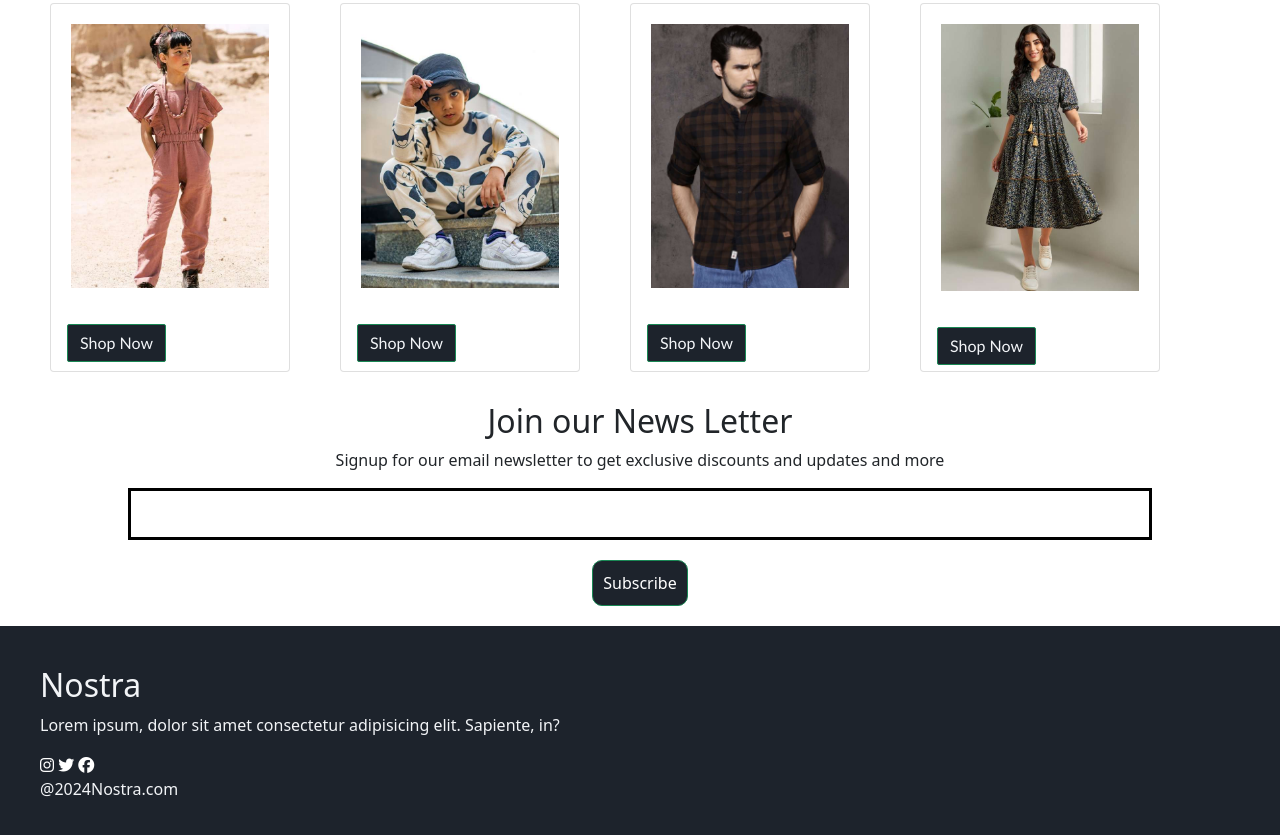
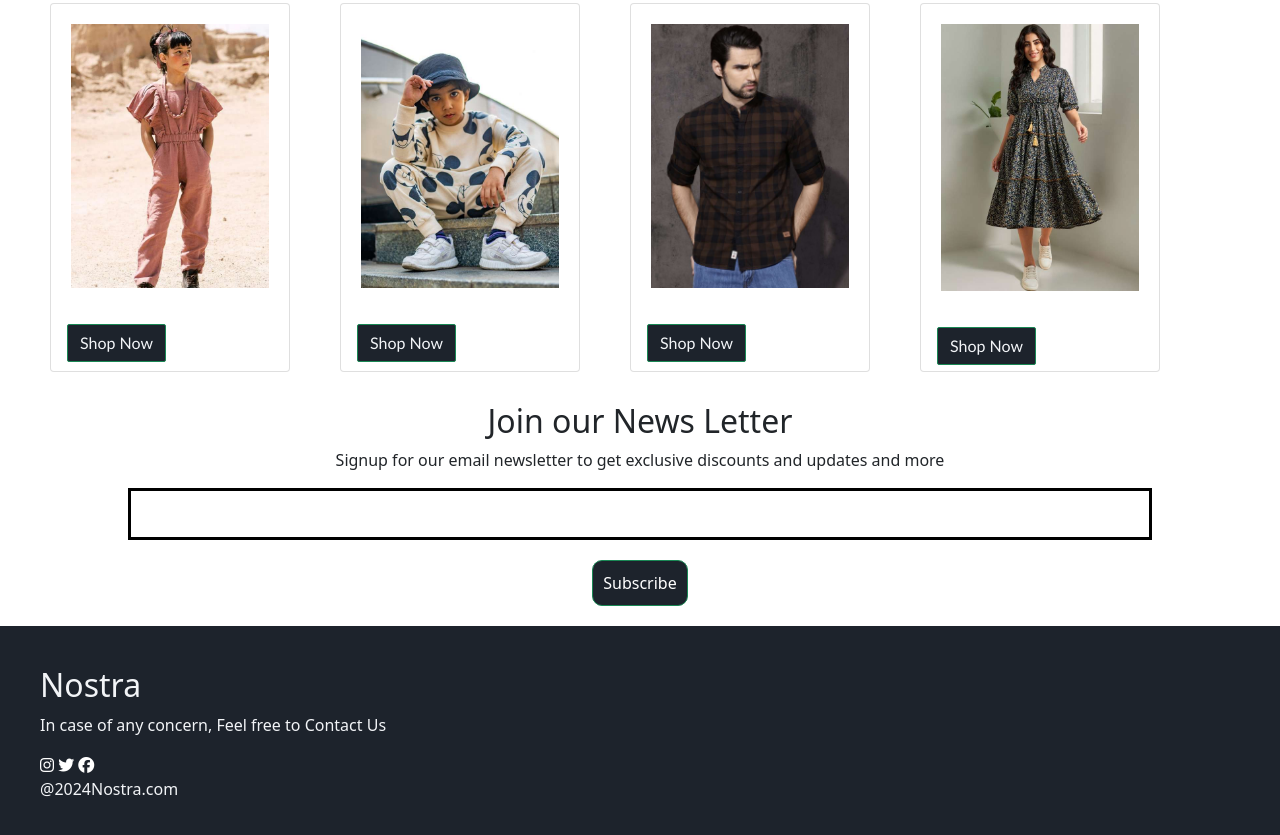
Before and after one commit to Zulaiga74/Nostra, a plain HTML site: page index.html in a window 1280 px wide. Shown: the part 1269-2104 px from the top of the page. Drawn offline with nearby package versions, Linux system fonts and the light colour scheme.

Commit message:
Update index.html

```diff
--- a/index.html
+++ b/index.html
@@ -170,7 +170,7 @@
         <div class="footer-container">
           <div class="footer-box-1">
             <h2 class="headingtext">Nostra</h2>
-            <p>Lorem ipsum, dolor sit amet consectetur adipisicing elit. Sapiente, in?</p>
+            <p>In case of any concern, Feel free to Contact Us</p>
             <div class="footer-icon-container">
               <i class="fa-brands fa-instagram" style="color:#ffff;"></i>
               <i class="fa-brands fa-twitter" style="color:#ffff;"></i>
```
